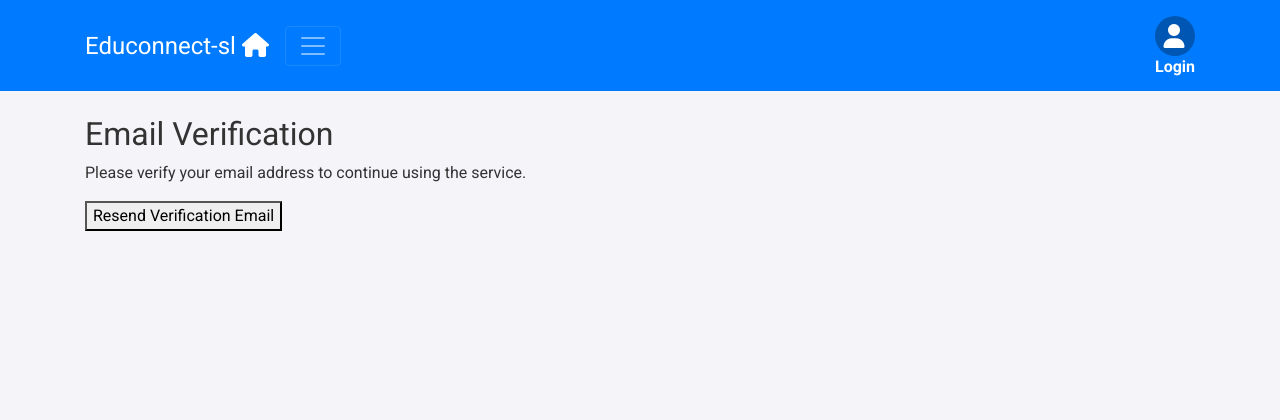
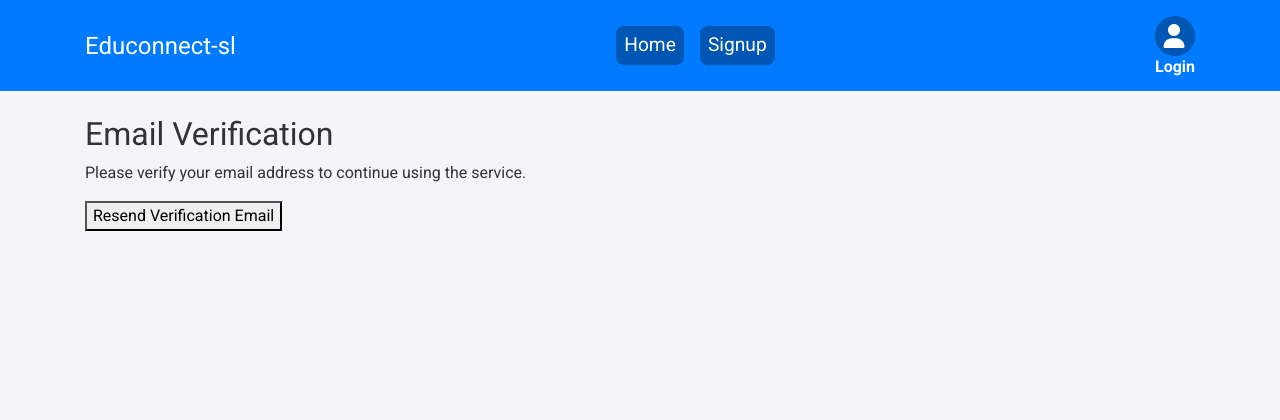
Before and after one commit to Samuel-Senesie/ci-pp4-educonnect-sl, a Django app: template accounts/templates/email.html in a window 1280 px wide. Shown: the top 420 px of the page. Run offline with Django 3.2, Linux system fonts and the light colour scheme; the template is opened without the code that fills it, so the values that code supplies are empty; some libraries are stand-ins or nearby versions.

Commit message:
Add dynamic role-based nav-link to main navbar and make navbar responsive

```diff
--- a/educonnect/settings.py
+++ b/educonnect/settings.py
@@ -35,7 +35,7 @@ SECRET_KEY = 'django-insecure-r29qq0su=^+szhj*^q!^%!iyf#@*ys=(3)o&vp+n=2z95ck#9d
 SECRET_KEY = os.environ.get("SECRET_KEY", 'fallback-defuault-if-not-set')
 
 # SECURITY WARNING: don't run with debug turned on in production!
-DEBUG = True
+DEBUG = False
 
 ALLOWED_HOSTS = ['8000-samuelsenes-cipp4educon-9oc5lbky0f0.ws.codeinstitute-ide.net','.herokuapp.com']
 
--- a/static/css/style.css
+++ b/static/css/style.css
@@ -16,24 +16,44 @@ body {
 .navbar-brand {
     color: #fff !important;
     font-size: 1.5rem;
+    margin: 0 auto;
+    text-align: center;
 }
 
-.navbar-nav .nav-link {
-    color: #fff !important;
-    display: flex;
-    align-items: center;
-    font-size: 1.2rem;
-    margin-right: 1rem;
+.navbar-collapse {
+    background-color: transparent;
+    padding: 0;
+}
+
+.navbar-nav .nav-item {
+    /*position: relative;*/
+    width: auto;
+    padding: 0;
+}
+
+.navbar .dropdown, .nav-login-btn {
+    margin-left: auto;
+}
+
+.dropdown-menu .dropdown-item:last-child {
+    margin-bottom: 0;
 }
 
 .navbar-nav .nav-link i {
-    margin-right: 8px;
+    margin-right: 12px;
     font-size: 1.5rem;
 }
 
 .navbar-toggler {
+    margin-right: auto;
     border-color: #ffffff;
 }
+
+.dropdown-menu .dropdown-item {
+    margin-bottom: 8px;
+    padding: 8px 15px;
+}
+
 /* Profile Icone and Dropdown */
 .profile-icon, .navbar-brand img {
     width: 30px;
@@ -48,6 +68,7 @@ body {
     border-radius: 8px;
     box-shadow: 0 4px 8px rgba(0, 0, 0, 0.15);
     text-align: center;
+    background-color: yellow;
 }
 
 .profile-dropdown .profile-image {
@@ -179,11 +200,32 @@ body {
 }
 
 .navbar-nav .nav-link {
-    display: flex;
+    display: inline-block;
+    background-color: #0056b3;
+    color: white !important;
+    padding: 5px 10px;
+    margin: 0 8px;
+    border-radius: 8px;
+    text-align: center;
+    transition: background-color 0.3s ease;
+}
+
+.navbar-nav .nav-link:hover {
+    background-color: #003d82;
+    color: white !important;
+}
+
+/*.navbar-nav .nav-link {
+    /*display: block;
     align-items: center;
-    padding-top: 0;
-    padding-bottom: 0;
-}
+    font-size: 1rem;
+    margin-right: 1rem;
+    margin: 0;
+} */
+
+/*.nav-link {
+    font-weight: bold;
+} */
 
 
 /* Home page */
@@ -860,10 +902,7 @@ body {
     border-radius: 50%;
     overflow: hidden;
     border: 5px solid #ffffff;
-    /*box-shadow: 0px 0px 10px rgba(0, 0, 0, 0.15);*/
     background-color: #cccccc;
-    /*display: inline-block;*/
-    /*margin-top: -70px;*/
 }
 
 .profile-picture {
@@ -1236,12 +1275,141 @@ body {
     }
 }
 
+@media (max-widdth: 991px) {
+    .navbar-brand {
+        position: absolute;
+        left: 50%;
+        transform: translateX(-50%);
+    }
+
+    .navbar-nav .nav-link {
+        color: #fff !important;
+        display: flex;
+        align-items: center;
+        font-size: 1.2rem;
+        margin-right: 1rem;
+    }
+
+    .navbar-nav .nav-link i {
+        font-size: 1.5rem;
+        margin-right: 8px;
+    }
+
+    .navbar-toggler {
+        border-color: #ffffff;
+    }
+
+    .profile-icon {
+        width: 30px;
+        height: 30px;
+        border-radius: 50%;
+        object-fit: cover;
+        border: 2px solid #fff;
+    }
+
+    .profile-dropdown {
+        min-width: 200px;
+        padding: 15px;
+        border-radius: 8px;
+        box-shadow: 0 4px 8px rgba(0, 0, 0, 0.15);
+        text-align: center;
+    }
+
+    .profile-dropdown img {
+        width: 80px;
+        height: 80px;
+        border-radius: 50%;
+        object-fit: cover;
+    }
+
+    .dropdown-menu .dropdown-item {
+        font-size: 0.9rem;
+        padding: 8px 10px;
+        text-align: center;
+        color: #333;
+        transition: background-color 0.2s;
+    }
+
+    .dropdown-menu .dropdown-item:hover {
+        background-color: #f1f1f1;
+    }
+
+    .profile-dropdown .dropdown-item.view-profile,
+    .profile-dropdown .dropdown-item.logout {
+        background-color: #007bff;
+        color: white;
+    }
+
+    .profile-dropdown .dropdown-item.view-profile:hover,
+    .profile-dropdown .dropdown-item.logout:hover {
+        background-color: #0056b3;
+    }
+
+
+}
+
+@media (min-width: 992px) {
+    .navbar-toggler {
+        display: none;
+    }
+}
+
 @media (min-width: 1024px) {
     .hero-image {
         height: 400px;
+    }
+
+    .navbar-toggler {
+        display: block;
+    }
+
+    .navbar-collapse {
+        display: none;
     }
 
     .signup-review-container {
         max-width: 50rem;
     }
 }
+
+@media (min-width: 1200px) {
+    .navbar-toggler {
+        display: none;
+    }
+
+    /*.navbar-collapse {
+        display: flex !important;
+        justify-content: center;
+        align-items: center;
+    }
+
+    .navbar-brand {
+        position: absolute;
+        left: 50%;
+        transform: translateX(-50%);
+        color: #fff !important;
+        font-size: 1.5rem;
+    }
+
+    .navbar .profile-icon {
+        margin-left: auto;
+    }
+
+    .navbar .navbar-collapse {
+        display: flex !important;
+        justify-content: center;
+        align-items: center;
+    }
+    .navbar-nav {
+        display: flex;
+        flex-direction: row;
+    }
+
+    .navbar-nav .nav-item {
+        margin-right: 1.5rem;
+    }
+
+    .navbar-nav .nav-item:last-child {
+        margin-right: 0;
+    }*/
+}
--- a/templates/base.html
+++ b/templates/base.html
@@ -42,20 +42,46 @@
 <body class="d-flex flex-column h-100">
 
     <!-- Navigation Bar-->
-    <nav class="navbar navbar-expanding-lg navbar-dark bg-primary">
+    <nav class="navbar navbar-expand-lg navbar-dark bg-primary">
         <div class="container">
-            <a class="navbar-brand" href="{{home_url }}">Educonnect-sl
-                <i class="fa fa-home"></i>
-            </a>
-            <button class="navbar-toggler" type="button" data-toggle="collapse" data-target="#navbarNav"
+
+            <!-- Navbar Toggle for Mobile/Tablet -->
+            <button class="navbar-toggler order-0" type="button" data-toggle="collapse" data-target="#navbarNav"
                 aria-controls="navbarNav" aria-expanded="false" aria-label="Toggle navigation">
                 <span class="navbar-toggler-icon"></span>
             </button>
 
+            <!-- Logo at Center -->
+            <a class="navbar-brand mx-auto order-0 order-lg-1 mx-lg-0" href="{{ home_url }}">Educonnect-sl</a>
+
+            <!-- Navbar links for larger screens -->
+            <div class="collapse navbar-collapse justify-content-center order-2" id="navbarNav">
+                <ul class="navbar-nav">
+                    <li class="nav-item">
+                        <a class="nav-link" href="{% url 'home' %}">Home</a>
+                    </li>
+                    <li class="nav-item">
+                        <a class="nav-link" href="{% url 'accounts:signup' %}">Signup</a>
+                    </li>
+                    {% if user.is_authenticated %}
+                        {% if user.user_role == 'Parent' %}
+                            <li class="nav-item">
+                                <a class="nav-link" href="{% url 'accounts:parent_portal' %}">Parent Portal</a>
+                            </li>
+                        {% elif user.is_school_staff %}
+                            <li class="nav-item">
+                                <a class="nav-link" href="{% url 'school_portal' %}">School Portal</a>
+                            </li>
+                        {% endif %}
+                    {% endif %}
+                </ul>
+            </div>
+
             <!-- Right-alligned profile icon-->
+            <div class="ml-auto d-flex align-items-center order-1 order-lg-2">
                 {% if user.is_authenticated %}
-            <div class="dropdown ml-auto">
-                <a class="nav-link p-0 dropdown-toggle p-0" href="#" id="profileDropdown" role="button" data-toggle="dropdown" aria-haspopup="true" aria-expanded="false">
+                    <div class="dropdown">
+                        <a class="nav-link p-0 dropdown-toggle" href="#" id="profileDropdown" role="button" data-toggle="dropdown" aria-haspopup="true" aria-expanded="false">
                             {% if user.userprofile.profile_image %}
                                 <img src="{{ user.userprofile.profile_image.url }}" class="profile-icon rounded-circle" alt="Profile Image" width="30" height="30">
                             {% else %}
@@ -64,17 +90,17 @@
                         </a>
                         <div class="dropdown-menu dropdown-menu-right profile-dropdown" aria-labelledby="profileDropdown">
                             <img src="{% if user.userprofile.profile_image %}{{ user.userprofile.profile_image.url }}{% else %}{% static 'images/default_profile.png' %}{% endif %}" class="rounded-circle mb-2"  width="80" height="80">
-                    <p class="mb-0">{{ user.first_name }}{{ user.last_name }}</p>
+                            <p class="mb-0">{{ user.first_name }} {{ user.last_name }}</p>
                             <small>{{ user.email_or_phone }}</small>
                             <div class="dropdown-divider"></div>
                             <a class="dropdown-item btn view-profile" href="{% url 'accounts:profile' %}">View Profile</a>
                             <a class="dropdown-item btn logout" href="{% url 'accounts:logout' %}">Logout</a>
                             <a class="dropdown-item btn btn-danger text-white" href="{% url 'accounts:delete_profile' %}">Delete Profile</a>
-                    <a class="dropdown-item btn btn-danger text-white" href="{% url 'accounts:delete_account' %}">Delet Account</a>
+                            <a class="dropdown-item btn btn-danger text-white" href="{% url 'accounts:delete_account' %}">Delete Account</a>
                         </div>
                     </div>
                 {% else %}
-            <!-- Login Burron for Non-Authenicated User -->
+                    <!-- Login Button for Non-Authenicated User -->
                     <a class="nav-link nav-login-btn ml-auto" href="{% url 'accounts:login' %}">
                         <div class="icon-circle">
                             <i class="fa-solid fa-user"></i>
@@ -82,20 +108,6 @@
                         <span>Login</span>
                     </a>
                 {% endif %}
-
-            <div class="collapse navbar-collapse" id="navbarNav">
-                <ul class="navbar-nav ml-auto">
-                    <li class="nav-item">
-                        <a class="nav-link" href="{% url 'home' %}">
-                            <i class="fa fa-home"></i>Home
-                        </a>
-                    </li>
-                    <li class="nav-item">
-                        <a class="nav-link" href="{% url 'accounts:signup' %}">
-                            <i class="fa fa-user-plus"></i>Signup
-                        </a>
-                    </li>
-                </ul>
             </div>
         </div>
     </nav>
@@ -105,7 +117,7 @@
         <div class="notification-container">
             {% for message in messages %}
                 <div class="notification alert alert-{{ message.tags }} alert-dismissible fade show" role="alert">
-                    {{message}}
+                    {{ message }}
                     <button type="button" class="close" data-dismiss="alert" aria-label="Close">
                         <span aria-hidden="true">&times;</span>
                     </button>
@@ -114,7 +126,7 @@
         </div>
     {% endif %}
 
-    <!-- Main Content-->
+    <!-- Main Content -->
     <main role="main" class="flex-shrink-0">
         <div class="container mt-4">
             <!--This section is for page-specific contents -->
```
Also changed, not shown: media/profile_pics/rosie_NoTllu5.jpg (added). Lines whose indentation alone changed are shown as unchanged.
